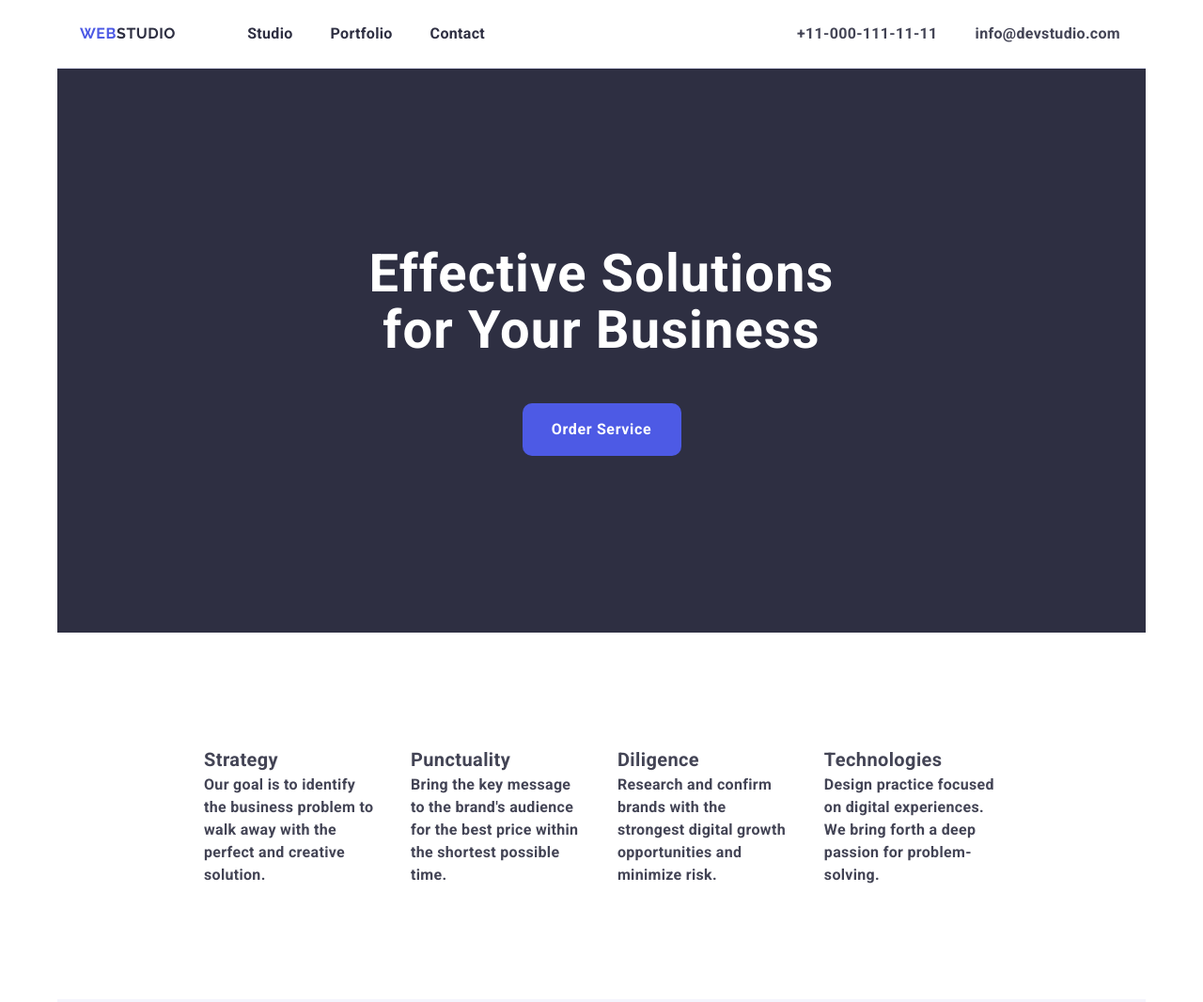
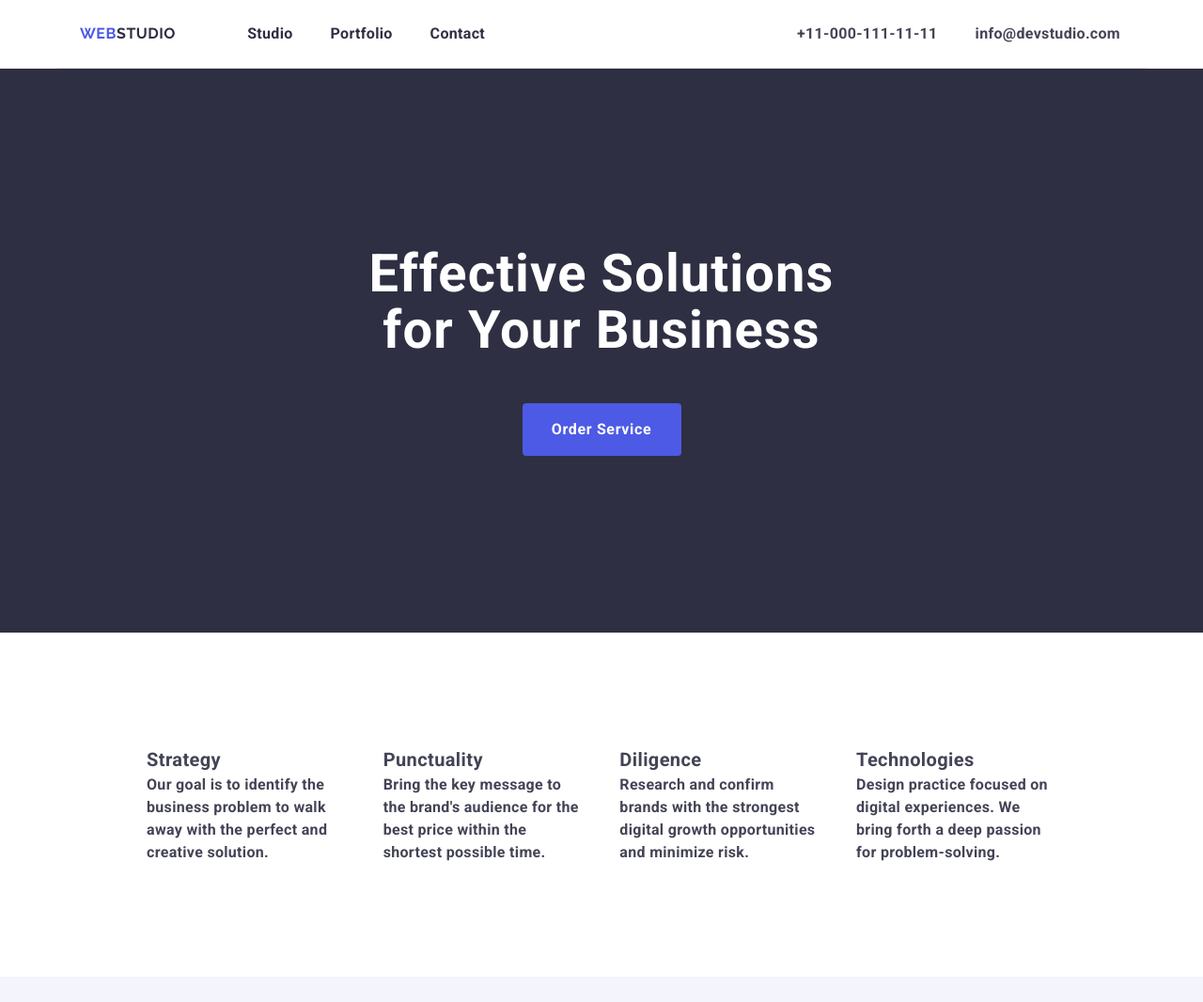
Before and after one commit to alperenkucukozkan/goit-markup-hw-03, a plain HTML site: page index.html in a window 1280 px wide. Shown: the top 1066 px of the page at 94% size. Drawn offline with Linux system fonts and the light colour scheme.

Commit message:
final commit

```diff
--- a/css/styles.css
+++ b/css/styles.css
@@ -36,6 +36,10 @@ img {
 
 .container {
   max-width: 1158px;
+  margin: 0 auto;
+}
+.container-1 {
+  max-width: 1440px;
   margin: 0 auto;
 }
 .header-div {
@@ -117,7 +121,7 @@ img {
   text-align: center;
 }
 .header3 {
-  font-weight: 500;
+  font-weight: medium;
   font-size: 20px;
   letter-spacing: 0.02em;
 }
@@ -129,7 +133,6 @@ img {
   justify-content: center;
   align-items: center;
   text-align: center;
-
   height: 600px;
   padding: 20px;
 }
@@ -141,7 +144,7 @@ img {
 
 .section1 .button {
   padding: 10px 20px;
-
+  border-radius: 4px;
   font-size: 16px;
 }
 
--- a/index.html
+++ b/index.html
@@ -15,8 +15,8 @@
     <link rel="stylesheet" href="./css/styles.css" />
   </head>
   <body>
+    <header class="page-header">
       <div class="container">
-      <header class="page-header">
         <div class="header-div">
           <a href="#"
             ><span class="web">WEB</span><span class="studio">STUDIO</span>
@@ -41,19 +41,21 @@
             </ul>
           </nav>
         </div>
+      </div>
     </header>
-    </div>
     <main>
+      <section class="section1">
         <div class="container">
-        <section class="section1">
+          <div class="container-1">
             <h1 class="header1" id="studio">
               Effective Solutions for Your Business
             </h1>
+          </div>
           <input class="button" type="button" value="Order Service" />
+        </div>
       </section>
-      </div>
+      <section class="section2">
         <div class="container">
-        <section class="section2">
           <ul>
             <li class="item">
               <h3 class="header3">Strategy</h3>
@@ -84,10 +86,11 @@
               </p>
             </li>
           </ul>
+        </div>
       </section>
-      </div>
+
+      <section class="section3">
         <div class="container">
-        <section class="section3">
           <h2 class="header2">Our Team</h2>
           <ul>
             <li class="team">
@@ -139,10 +142,11 @@
               <p>UI Designer</p>
             </li>
           </ul>
+        </div>
       </section>
-      </div>
+
+      <section class="section4">
         <div class="container">
-        <section class="section4">
           <h2 class="header2" id="portfolio">Our Portfolio</h2>
           <ul>
             <li>
@@ -218,11 +222,12 @@
               <p>Marketing</p>
             </li>
           </ul>
+        </div>
       </section>
-      </div>
     </main>
+
+    <footer class="footer">
       <div class="container">
-      <footer class="footer">
         <a href="#"
           ><span class="web">WEB</span><span class="studio2">STUDIO</span>
         </a>
@@ -230,7 +235,7 @@
           Increase the flow of customers and sales for your business with
           digital marketing & growth solutions.
         </p>
+      </div>
     </footer>
-    </div>
   </body>
 </html>
```
Lines whose indentation alone changed are shown as unchanged.
